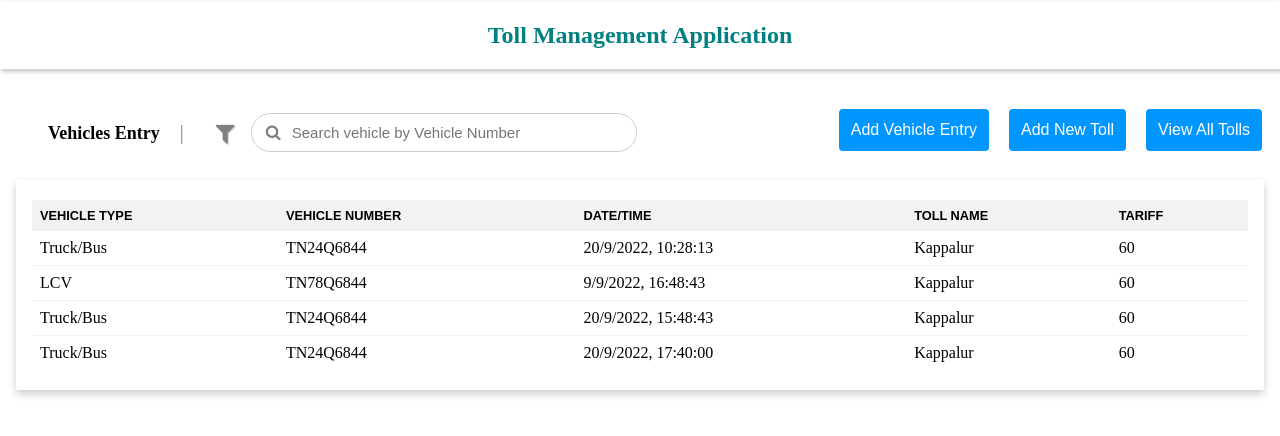
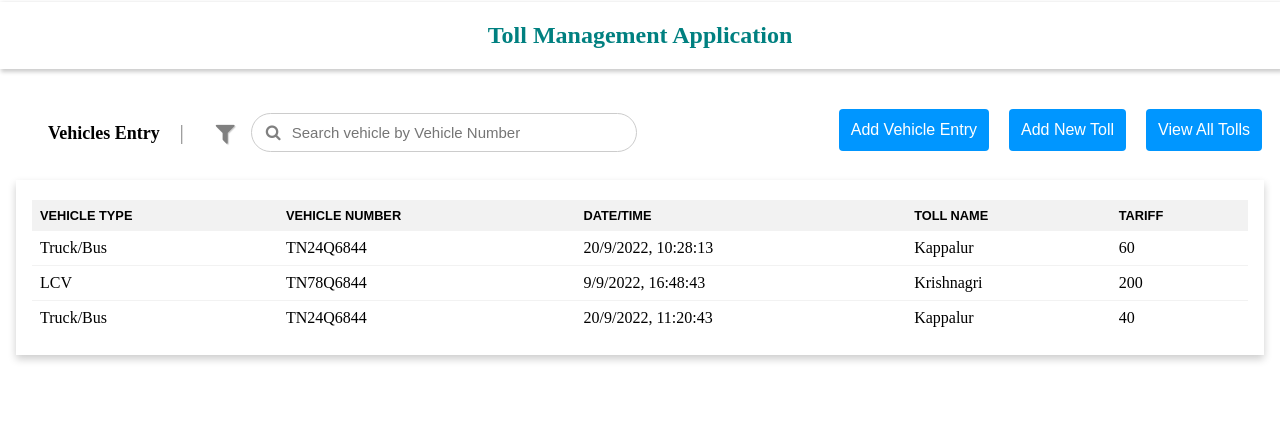
Before and after one commit to Gayathri-Development/toll-management-app, a Vue app: page / in a window 1280 px wide. Shown: the top 436 px of the page. Built offline with nearby package versions, Linux system fonts and the light colour scheme.

Commit message:
code cleanup done

```diff
--- a/src/components/Model/Modal.vue
+++ b/src/components/Model/Modal.vue
@@ -24,18 +24,11 @@
 <script>
 export default {
   props: ["modalActive", "modelTitle", "btnTitle", "modelSize", 'btnActionInValid'],
-  setup(props, { emit }) {
-    const close = () => {
-      emit("close");
-    };
-    return { close };
-  },
   methods: {
     close() {
       this.$emit('close', !this.modalActive);
     },
     btnAction() {
-      // console.log("btn action clicked!");
       // console.log(this);
       // console.log(this.$options.parent.model);
       this.$emit('btnAction', this.$options.parent.model);
--- a/src/views/AddNewToll.vue
+++ b/src/views/AddNewToll.vue
@@ -149,11 +149,6 @@ export default {
         }
     },
     methods: {
-        // setTollName(val){
-        //     const tollName = val.toLowerCase();
-        //     this.model.tollName = tollName[0].toUpperCase() + tollName.slice(1, tollName.length);
-        //     this.$forceUpdate();
-        // },
         checkTollExist(val) {
             if (this.tolls && this.tolls.length != 0) {
                 if (this.tolls.filter(e => e.tollName.trim().toLowerCase() === val.trim().toLowerCase()).length > 0) {
--- a/src/views/HomePage.vue
+++ b/src/views/HomePage.vue
@@ -30,7 +30,7 @@
         </div>
         <!-- Add new vehicle entry -->
         <div class="toll-btn-vechicle-header">
-          <Modal id="add-vehicle" modelTitle="Add New Vehicle" modelSize="small" btnTitle="Save" :btnActionInValid="flags.invalid" @btnAction="createVehicle($event)" @close="vehicleModalStatus($event)" :modalActive="vehicleModalActive">
+          <Modal id="add-vehicle" modelTitle="Add New Vehicle" modelSize="small" btnTitle="Add Vehicle Entry" :btnActionInValid="flags.invalid" @btnAction="createVehicle($event)" @close="vehicleModalStatus($event)" :modalActive="vehicleModalActive">
             <div class="modal-content">
               <AddVehicleForm :tolls="tolls" :model="model" :flags="flags" :vehicles="vehiclesFiltered"></AddVehicleForm>
             </div>
@@ -39,7 +39,7 @@
         </div>
         <!-- Add new toll entry -->
         <div class="toll-btn-toll-header">
-          <Modal modelTitle="Add New Toll" btnTitle="Save" @btnAction="createToll($event)" @close="tollModalStatus($event)" :modalActive="tollModalActive" :btnActionInValid="flags.invalid">
+          <Modal modelTitle="Add New Toll" btnTitle="Add Toll Details" @btnAction="createToll($event)" @close="tollModalStatus($event)" :modalActive="tollModalActive" :btnActionInValid="flags.invalid">
             <div class="modal-content">
               <AddTollForm :model="model" :flags="flags" :tolls="tolls"></AddTollForm>
             </div>
@@ -52,17 +52,6 @@
           <button v-else-if="!isVehicleLogs" @click="logsToggle" type="button">Back to Vehicle Logs</button>
         </div>
     </div>
-
-    <!-- <div class="search-header">
-        <span>Toll entries/Vehicle entries</span>
-        <div class="search-input">
-            <input class="search" type="text"
-              placeholder="Search vehicle">
-            <i class="fa fa-search"></i>
-            <button type="submit">Login</button>
-        </div>
-    </div> -->
-
     <div class="card">
       <!-- Vehicles log -->
       <TableComponent v-if="isVehicleLogs" :rows="vehiclesFiltered" :columns="vehicleColumn" resourceType="Vehicles">
@@ -126,7 +115,6 @@ import Modal from "@/components/Model/Modal.vue";
 import AddVehicleForm from "@/views/AddNewVehicle.vue";
 import AddTollForm from "@/views/AddNewToll.vue";
 import DeleteTollForm from "@/views/DeleteToll.vue";
-import { ref } from "vue";
 export default {
   name: 'HomePage',
   components: {
@@ -266,23 +254,16 @@ export default {
             "vehicleType": "LCV",
             "vehicleNumber": "TN78Q6844",
             "date": "9/9/2022, 16:48:43",
-            "tollName": "Kappalur",
-            "tariff": "60"
+            "tollName": "Krishnagri",
+            "tariff": "200"
         },
         {
             "vehicleType": "Truck/Bus",
             "vehicleNumber": "TN24Q6844",
-            "date": "20/9/2022, 15:48:43",
+            "date": "20/9/2022, 11:20:43",
             "tollName": "Kappalur",
-            "tariff": "60"
-        },
-        {
-            "vehicleType": "Truck/Bus",
-            "vehicleNumber": "TN24Q6844",
-            "date": "20/9/2022, 17:40:00",
-            "tollName": "Kappalur",
-            "tariff": "60"
-        },
+            "tariff": "40"
+        }
       ],
       vehicleColumn: [
             {
```
